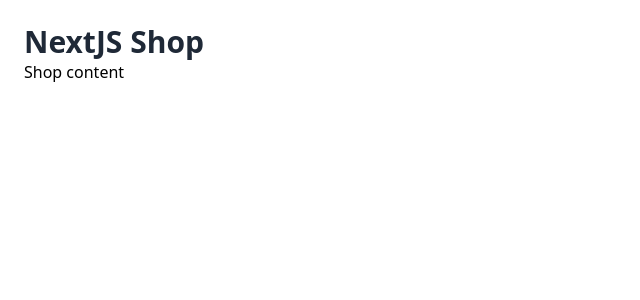
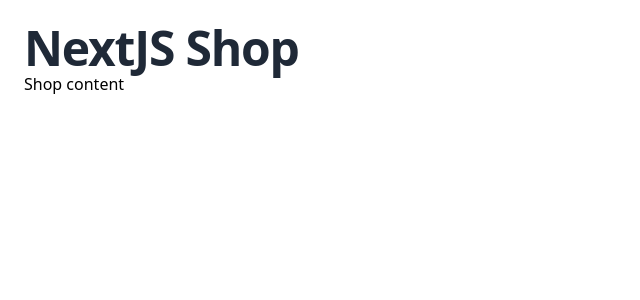
Before and after one commit to tolik518/nextjs-shop, a Next.js app: page / in a window 1280 px wide. Shown: the top 300 px of the page, without its empty margins (0-640 px from the left). Built offline with nearby package versions, Linux system fonts and the light colour scheme.

Commit message:
fixed style

```diff
--- a/components/Title.tsx
+++ b/components/Title.tsx
@@ -2,7 +2,7 @@ import { PropsWithChildren, ReactNode } from "react";
 
 const Title: React.FC<PropsWithChildren> = ({ children }: any) => {
   return (
-    <h1 className="text-3xl font-bold text-gray-800 dark:text-gray-100">
+    <h1 className="font-bold text-gray-800 inline dark:bg-gradient-to-r dark:from-indigo-200 dark:via-sky-400 dark:to-indigo-200 bg-clip-text font-display text-5xl tracking-tight dark:text-transparent">
       {children}
     </h1>
   );
```
